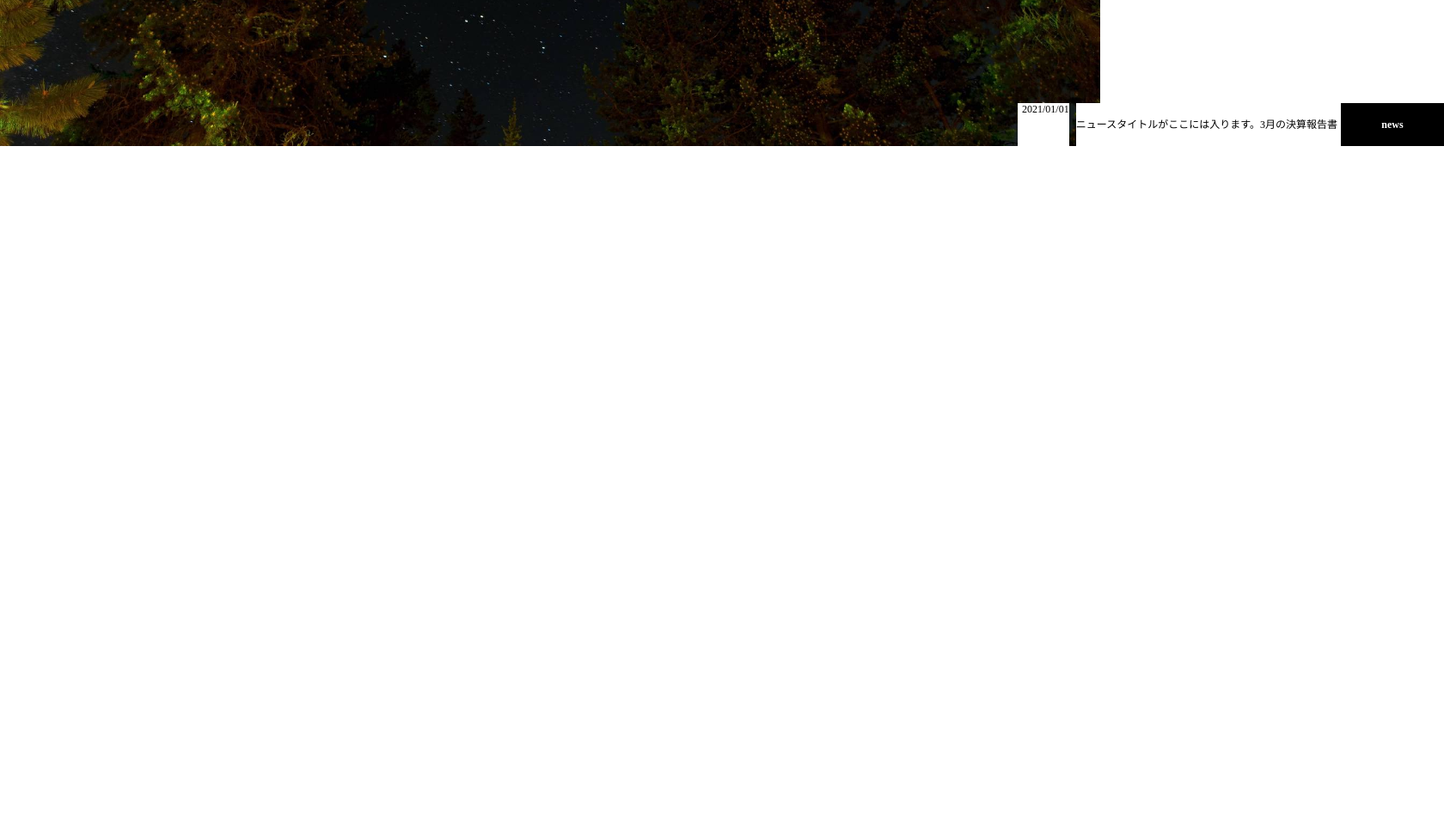
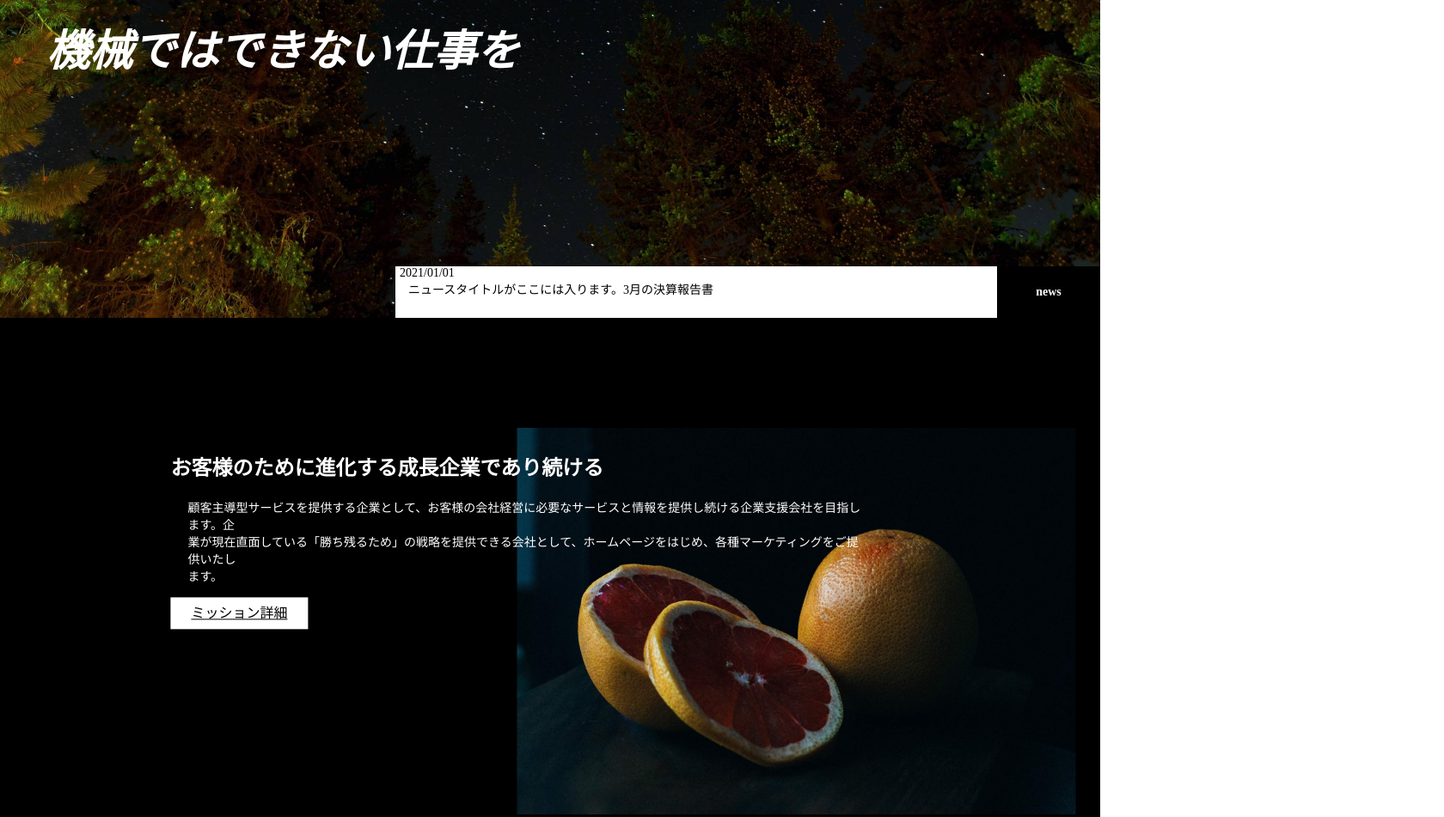
Before and after one commit to yuya-0p/coachtech2, a plain HTML site: page index.html in a window 1280 px wide. Shown: the part 500-1451 px from the top of the page at 86% size, 1680 px wide, since content can reach past the window. Before the commit the page ends 800 px from the top, so only its background shows below. Drawn offline with Linux system fonts and the light colour scheme; some packages are replaced by stand-ins of ours.

Commit message:
mission部分を追加しました

```diff
--- a/css/style.css
+++ b/css/style.css
@@ -29,7 +29,7 @@
 }
 /* main */
 #eyecatch{
-  height: 600px;
+  height: 800px;
   background: url(../img/eyecatch.jpg) no-repeat;
   background-size: cover;
   background-position: center;
@@ -37,40 +37,76 @@
 }
 #eyecatch h2{
   position: absolute;
-  top: 55%;
+  top: 60%;
   left: 30%;
-  transform: translate(-55%, -30%);
-  font-size: 40px;
+  transform: translate(-60%, -30%);
+  font-size: 50px;
   font-style: italic;
   font-weight: bold;
   color: #fff;
   line-height: 1;
 }
 .news-wrap{
-  position: absolute;top: 550px;left: 1180px;
+  position: absolute;bottom: 0px;right: 0px;
   display: flex;
   justify-content: flex-end;
-  width: 500px;
 }
-.news-date,
-.news-title{
+.news-content{
   background: #fff;
-  font-size: 12px;
+  font-size: 14px;
   margin: 0 auto;
+  padding-left: 5px;
+  width: 700px;
+  height: 60px;
 }
-.news-date{
-  padding-left: 5px;
-}
-.news-title{
-  line-height: 50px;
+.news-content span{
+  display: block;
+  padding-left: 10px;
 }
 .news-logo{
   width: 120px;
-  height: 50px;
+  height: 60px;
   background: #000;
   color: #fff;
   font-weight: bold;
-  font-size: 12px;
-  line-height: 50px;
+  font-size: 14px;
+  line-height: 60px;
   text-align: center;
 }
+/* mission */
+#mission{
+  height: 750px;
+  background-color: #000;
+  position: relative;
+}
+.mission-left{
+  position: absolute;
+  top: 30%;
+  left: 35%;
+  transform: translate(-30%,-35%);
+}
+.mission-left h2,
+.mission-left p{
+  color: #fff;
+}
+#mission .mission-title{
+  font-size: 24px;
+  font-weight: bold;
+}
+.mission-left p{
+  font-size: 14px;
+  margin: 20px 20px;
+}
+.mission-right img{
+  position: absolute;
+  top: 65%;
+  left: 80%;
+  transform: translate(-65%,-80%);
+  width: 650px;
+  height: 450px;
+}
+.button{
+  background: #fff;
+  color: #000;
+  padding: 10px 24px;
+}
--- a/index.html
+++ b/index.html
@@ -29,9 +29,21 @@
     <div id="eyecatch">
       <h2 class="title">機械ではできない仕事を</h2>
       <div class="news-wrap">
-        <p class="news-date">2021/01/01</p>
-        <p class="news-title">ニュースタイトルがここには入ります。3月の決算報告書</p>
+        <p class="news-content">2021/01/01<span>ニュースタイトルがここには入ります。3月の決算報告書</span></p>
         <p class="news-logo">news</p>
+      </div>
+    </div>
+    <div id="mission">
+      <div class="mission-right">
+        <img src="img/mission-img.jpg" alt="">
+      </div>
+      <div class="mission-left">
+        <h2 class="mission-title">お客様のために進化する成長企業であり続ける</h2>
+        <p>顧客主導型サービスを提供する企業として、お客様の会社経営に必要なサービスと情報を提供し続ける企業支援会社を目指します。企<br>
+          業が現在直面している「勝ち残るため」の戦略を提供できる会社として、ホームページをはじめ、各種マーケティングをご提供いたし<br>
+          ます。
+        </p>
+        <a class="button" href="#">ミッション詳細</a>
       </div>
     </div>
   </main>
```
